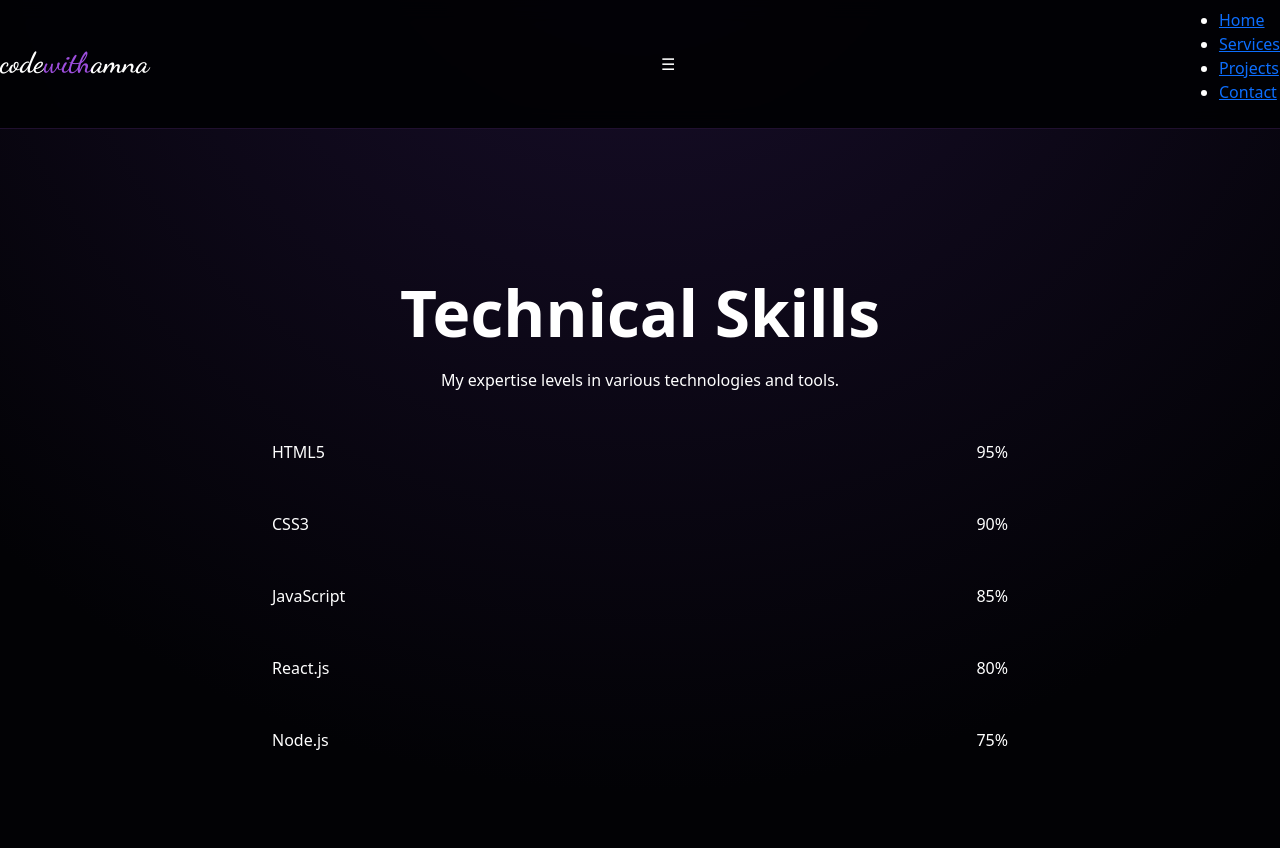
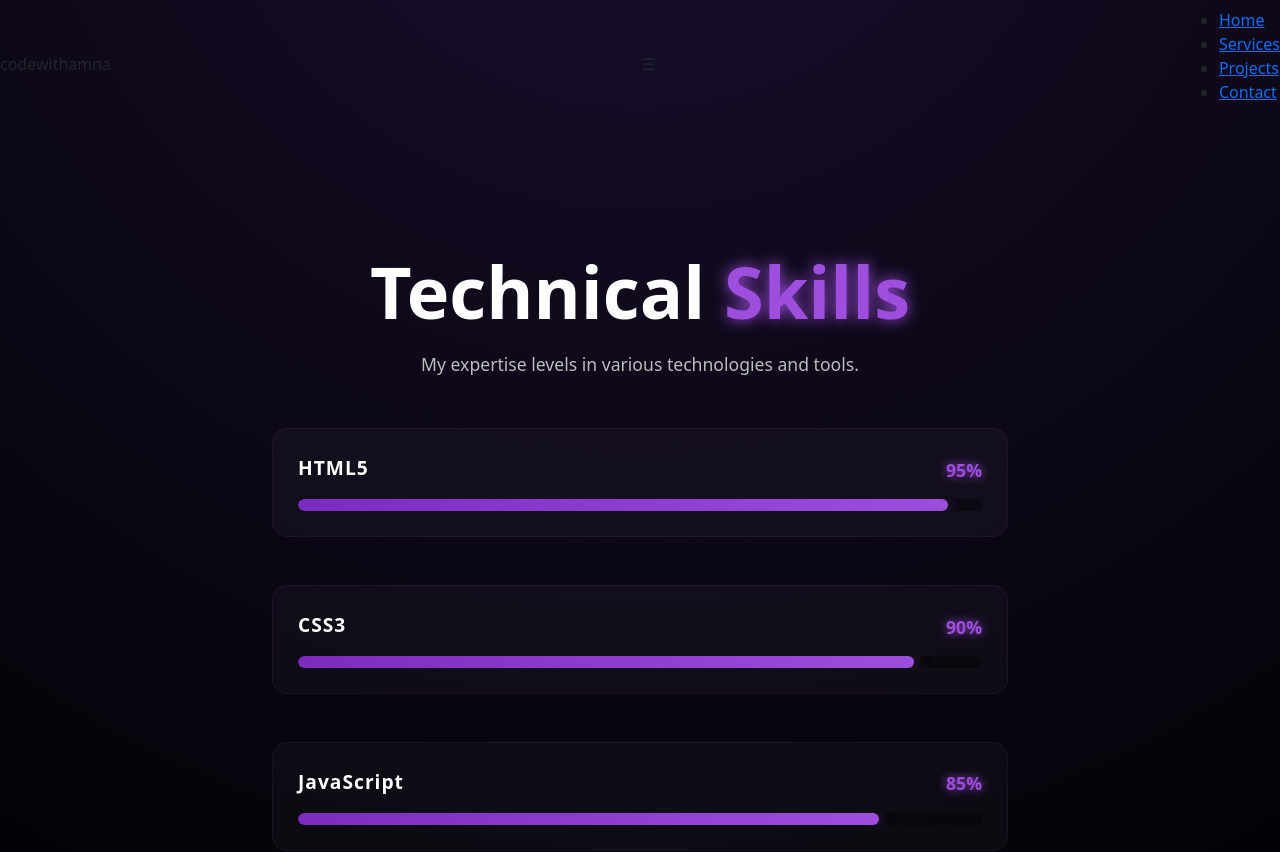
Before and after one commit to amna18304/my-portfolio, a React (Vite) app: page /skills in a window 1280 px wide. Shown: the top 852 px of the page. Built offline with nearby package versions, Linux system fonts and the light colour scheme.

Commit message:
final design and spacing fix

```diff
--- a/src/App.css
+++ b/src/App.css
@@ -1,154 +1,225 @@
-@import url('https://fonts.googleapis.com/css2?family=Dancing+Script:wght@700&family=Plus+Jakarta+Sans:wght@400;500;600;700&display=swap');
-
-html { scroll-behavior: smooth; }
+/* --- Root Variables --- */
+html {
+  scroll-behavior: smooth;
+}
 :root {
   --p-glow: #9d4edd;
   --bg-dark: #020205;
 }
 
+/* --- Global Styles --- */
 body {
   margin: 0;
   background-color: var(--bg-dark);
-  color: white !important;
+  color: white;
   font-family: 'Plus Jakarta Sans', sans-serif;
   background: radial-gradient(circle at 50% -20%, #1a0f2e 0%, #020205 80%);
   min-height: 100vh;
   overflow-x: hidden;
 }
 
-/* --- Navbar Fixed --- */
-.navbar {
-  display: flex;
-  justify-content: space-between;
-  align-items: center;
-  background: rgba(2, 2, 5, 0.95);
+/* --- Navbar Styling --- */
+.custom-nav {
+  background: rgba(2, 2, 5, 0.9);
   backdrop-filter: blur(10px);
   border-bottom: 1px solid rgba(157, 78, 221, 0.2);
-  padding: 10px 5%;
-  position: fixed;
-  top: 0;
-  width: 100%;
-  z-index: 1000;
-  box-sizing: border-box;
+  padding: 15px 0;
 }
 
-.nav-logo {
+.signature-brand {
   font-family: 'Dancing Script', cursive !important;
-  font-size: 1.8rem;
+  font-size: 2rem;
   color: white !important;
-  text-decoration: none;
-}
-.nav-logo span { color: var(--p-glow); }
-
-/* --- Global Section Spacing (Extra Space Fix) --- */
-section, .home-container, .skills-container, .projects-container, .contact-container {
-  padding-top: 80px !important; /* Navbar ke niche se space set ki */
-  margin-top: 0 !important;
-  display: flex;
-  flex-direction: column;
-  align-items: center;
-  text-align: center;
-}
-
-/* --- Hero Section Buttons --- */
-.hero-title {
-  font-size: 4rem;
-  font-weight: 700;
-  margin-top: 50px; /* Text ko thoda upar laya */
-}
-
-.hero-btns {
-  display: flex;
-  gap: 20px;
-  justify-content: center;
-  margin-top: 30px;
-}
-
-/* Explore Projects Button */
-.btn-p-fill {
-  background-color: var(--p-glow) !important;
-  color: white !important;
-  border: none !important;
-  padding: 12px 30px;
-  border-radius: 8px;
-  font-weight: 600;
-  text-decoration: none;
-  box-shadow: 0 0 15px var(--p-glow);
-}
-
-/* My Skills Button (Blue to White Fix) */
-.btn-p-outline {
-  background: transparent !important;
-  color: white !important; /* Blue khatam */
-  border: 2px solid white !important;
-  padding: 12px 30px;
-  border-radius: 8px;
-  font-weight: 600;
   text-decoration: none;
   transition: 0.3s;
 }
-.btn-p-outline:hover {
-  background: white;
-  color: black !important;
+
+.nav-link {
+  color: #ffffff !important;
+  font-weight: 500;
+  font-size: 1.1rem;
+  padding: 8px 22px !important;
+  transition: 0.3s;
 }
 
-/* --- Professional Contact Form (Suiting the Theme) --- */
-.contact-form {
-  background: rgba(255, 255, 255, 0.03);
-  padding: 40px;
-  border-radius: 20px;
-  border: 1px solid rgba(157, 78, 221, 0.1);
-  width: 100%;
-  max-width: 500px;
-  margin-top: 30px;
+.active-link {
+  color: white !important;
+  background: var(--p-glow);
+  border-radius: 8px;
+  box-shadow: 0 0 20px var(--p-glow);
 }
 
-.contact-input, .contact-form input, .contact-form textarea {
+/* --- Hero Section (Home) --- */
+.hero-title {
+  font-size: 4.5rem;
+  font-weight: 600;
+  color: white;
+}
+
+.name-purple {
+  color: var(--p-glow);
+  text-shadow: 0 0 15px var(--p-glow);
+}
+
+.bio-text {
+  max-width: 600px;
+  margin: 20px auto;
+  color: #bbbbbb;
+  font-size: 1.1rem;
+  line-height: 1.7;
+}
+
+/* --- Skills Page Specific Styles --- */
+.skill-row-wrapper {
+  background: rgba(255, 255, 255, 0.03);
+  padding: 25px; /* Spacing barha di gayi hai */
+  border-radius: 15px;
+  transition: 0.4s ease;
+  border: 1px solid rgba(157, 78, 221, 0.1);
+  margin-bottom: 30px; /* Rows ke darmiyan gap */
+}
+
+.skill-row-wrapper:hover {
+  background: rgba(157, 78, 221, 0.08);
+  transform: translateX(10px);
+  border-color: var(--p-glow);
+}
+
+.skill-name {
+  font-size: 1.2rem;
+  font-weight: 600;
+  color: #ffffff;
+  letter-spacing: 1px;
+}
+
+.skill-percentage {
+  color: var(--p-glow);
+  font-weight: 700;
+  font-size: 1.1rem;
+  text-shadow: 0 0 10px var(--p-glow);
+}
+
+.progress-container-unique {
+  background: rgba(0, 0, 0, 0.4);
+  height: 12px;
+  border-radius: 20px;
+  overflow: hidden;
+}
+
+.progress-bar-neon {
+  height: 100%;
+  background: linear-gradient(90deg, #7b2cbf, #9d4edd);
+  border-radius: 20px;
+  box-shadow: 0 0 15px rgba(157, 78, 221, 0.5);
+}
+
+/* --- Buttons --- */
+.btn-p-fill {
+  background: var(--p-glow);
+  color: white !important;
+  border: none;
+  padding: 14px 35px;
+  border-radius: 10px;
+  font-weight: 600;
+  box-shadow: 0 0 15px var(--p-glow);
+  text-decoration: none;
+}
+
+.btn-p-outline {
+  background: transparent;
+  color: white !important;
+  border: 2px solid white;
+  padding: 14px 35px;
+  border-radius: 10px;
+  font-weight: 600;
+  text-decoration: none;
+}
+/* --- Projects Glass Cards --- */
+.glass-card {
+  background: rgba(255, 255, 255, 0.03); /* Transparent background */
+  backdrop-filter: blur(10px);
+  border: 1px solid rgba(157, 78, 221, 0.1);
+  border-radius: 25px;
+  padding: 40px 30px;
+  text-align: center;
+  transition: all 0.4s cubic-bezier(0.175, 0.885, 0.32, 1.275);
+  height: 100%;
+  display: flex;
+  flex-direction: column;
+  justify-content: space-between;
+}
+
+/* Hover Effect: Card Chamakne lagegi */
+.glass-card:hover {
+  transform: translateY(-15px);
+  background: rgba(157, 78, 221, 0.08);
+  border-color: var(--p-glow);
+  box-shadow: 0 20px 40px rgba(157, 78, 221, 0.2);
+}
+
+.project-icon-box {
+  font-size: 3rem;
+  margin-bottom: 20px;
+  filter: drop-shadow(0 0 10px var(--p-glow));
+}
+
+.card-title-neon {
+  color: #ffffff;
+  font-weight: 700;
+  margin-bottom: 15px;
+  font-size: 1.5rem;
+}
+
+.card-desc {
+  color: #cccccc;
+  font-size: 0.95rem;
+  line-height: 1.6;
+  margin-bottom: 25px;
+}
+
+/* Custom Button inside card */
+.view-live-btn {
+  background: transparent;
+  color: white;
+  border: 1px solid white;
+  padding: 10px 25px;
+  border-radius: 50px;
+  font-weight: 600;
+  transition: 0.3s;
   width: 100%;
-  background: rgba(0, 0, 0, 0.3) !important;
-  border: 1px solid rgba(157, 78, 221, 0.3) !important;
-  border-radius: 10px !important;
-  color: white !important;
-  padding: 15px !important;
-  margin-bottom: 20px;
+}
+
+.glass-card:hover .view-live-btn {
+  background: var(--p-glow);
+  border-color: var(--p-glow);
+  box-shadow: 0 0 15px var(--p-glow);
+}
+/* Contact Page Inputs */
+.contact-input {
+  width: 100%;
+  background: rgba(255, 255, 255, 0.05);
+  border: 1px solid rgba(157, 78, 221, 0.2);
+  padding: 15px;
+  border-radius: 10px;
+  color: white;
   outline: none;
+  transition: 0.3s;
 }
 
 .contact-input:focus {
-  border-color: var(--p-glow) !important;
-  box-shadow: 0 0 10px var(--p-glow);
+  border-color: var(--p-glow);
+  box-shadow: 0 0 15px rgba(157, 78, 221, 0.3);
+  background: rgba(157, 78, 221, 0.05);
 }
 
-/* --- Skills Bar (Exact 4th Pic Look) --- */
-.skill-bar-wrapper {
-  width: 90%;
-  max-width: 700px;
-  margin-bottom: 25px;
-}
-.skill-info {
+.service-card {
+  min-height: 300px;
   display: flex;
-  justify-content: space-between;
-  margin-bottom: 10px;
-  font-weight: 600;
-}
-.progress-line {
-  height: 10px;
-  background: rgba(255, 255, 255, 0.1);
-  border-radius: 10px;
-  overflow: hidden;
-}
-.progress-line span {
-  display: block;
-  height: 100%;
-  background: var(--p-glow);
-  box-shadow: 0 0 15px var(--p-glow);
+  flex-direction: column;
+  justify-content: center;
 }
 
-/* --- Mobile Fixes --- */
-@media (max-width: 768px) {
-  .hero-title { font-size: 2.5rem !important; }
-  .nav-links {
-    background: #020205;
-    top: 60px;
-  }
+/* For smooth appearance */
+.glass-card {
+  animation: fadeInUp 0.8s ease-out;
 }
```
